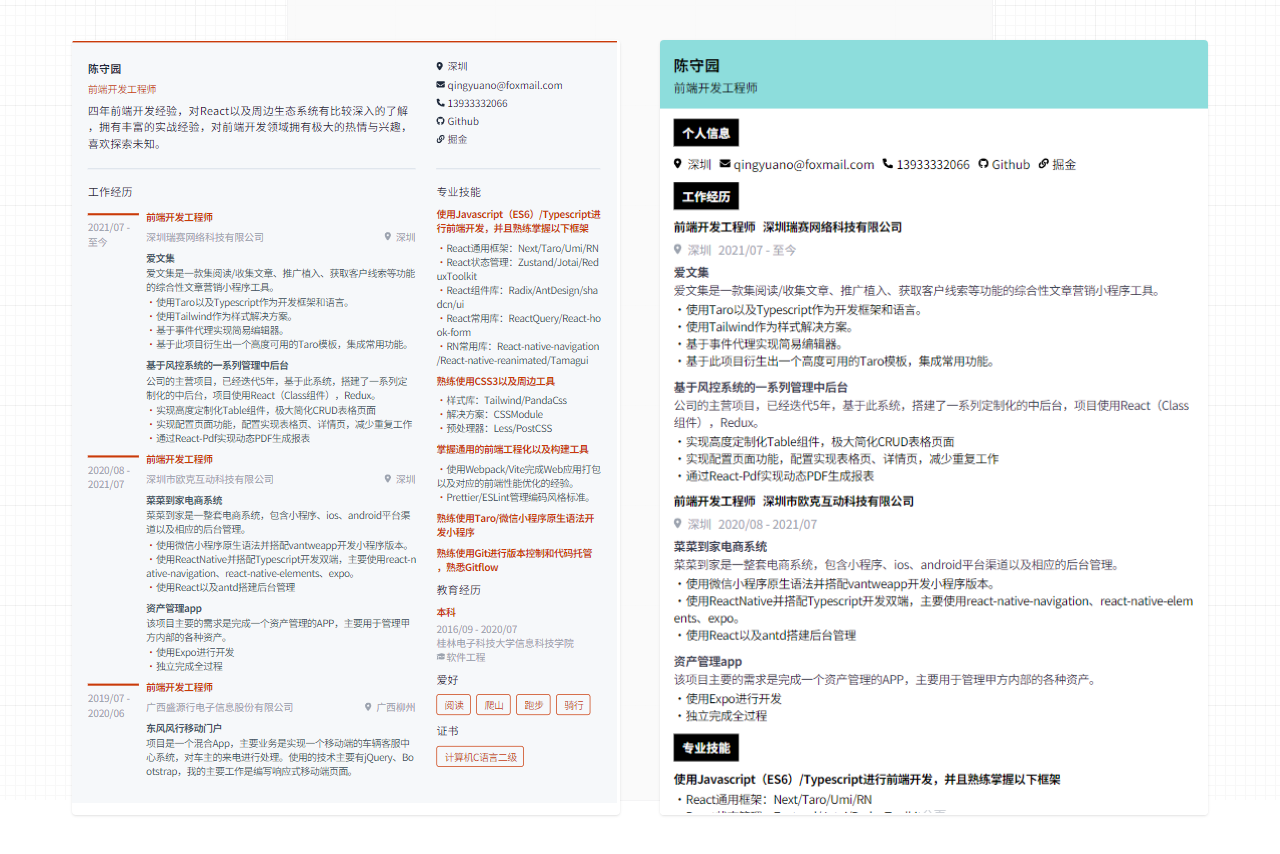
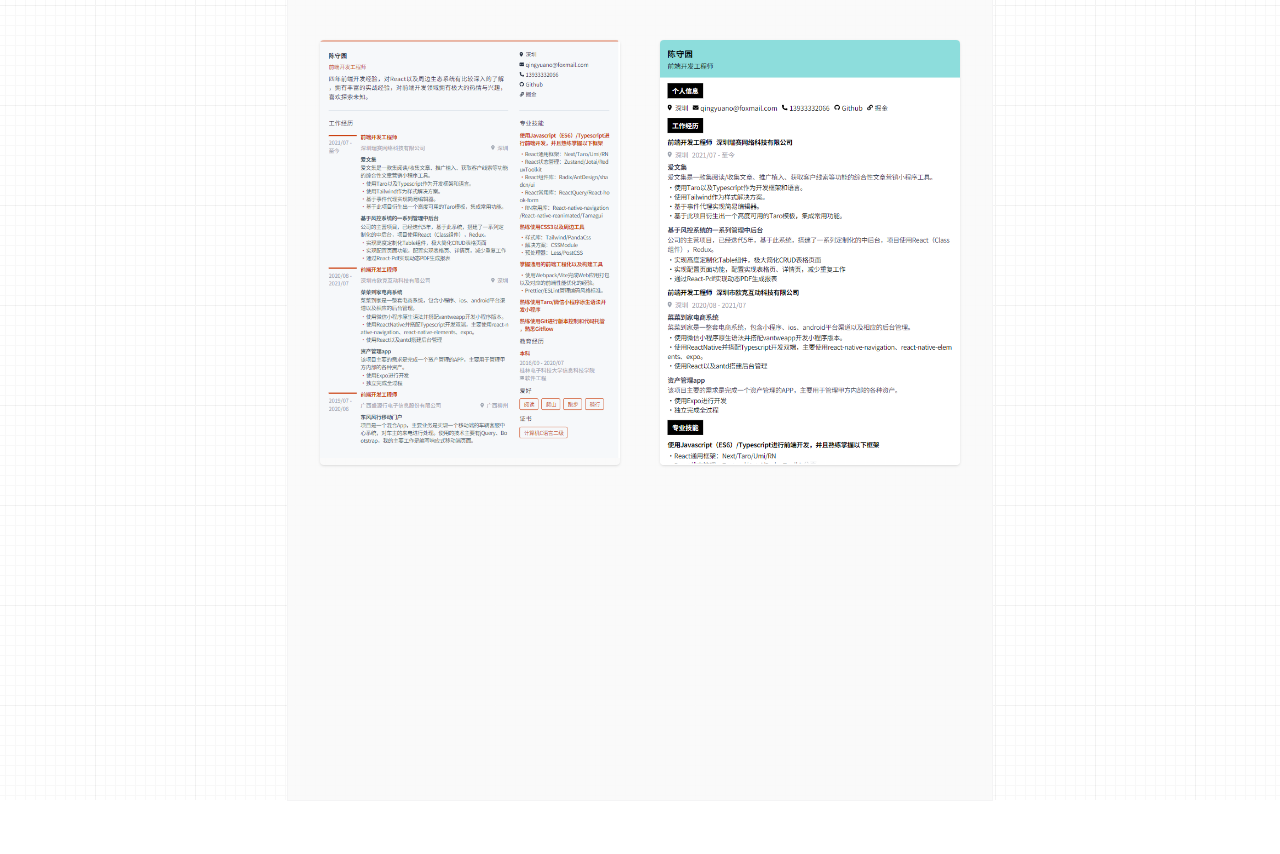
Before and after one commit to QingYuanO/g-resume, a Next.js app: page / in a window 1280 px wide. After the commit the page ends 800 px from the top, so only its background shows below. Built offline with nearby package versions, Linux system fonts and the light colour scheme.

Commit message:
ui : 修改主页样式

```diff
--- a/src/app/page.tsx
+++ b/src/app/page.tsx
@@ -15,20 +15,18 @@ const templates = [
 export default function Home() {
   return (
     <>
-      {/* <div className="pointer-events-none fixed inset-0 select-none bg-[url('/grid-black.svg')] bg-top bg-repeat dark:bg-[url('/grid.svg')]" /> */}
-      {/* <span className="pointer-events-none fixed top-0 block h-[800px] w-full select-none bg-[radial-gradient(103.72%_46.58%_at_50%_0%,rgba(5,5,5,0.045)_0%,rgba(0,0,0,0)_100%)] dark:bg-[radial-gradient(103.72%_46.58%_at_50%_0%,rgba(255,255,255,0.09)_0%,rgba(255,255,255,0)_100%)]" /> */}
       <div className="fixed inset-0 flex justify-center px-8 md:p-0">
         <div className="flex w-full max-w-3xl md:px-8">
           <div className="w-full bg-zinc-50/90 ring-1 ring-zinc-100 dark:bg-zinc-900/80 dark:ring-zinc-400/20" />
         </div>
       </div>
-      <main className="relative z-50 mx-auto grid grid-cols-2 place-content-center justify-items-center gap-10 py-10 md:max-w-fit ">
+      <main className="relative z-50 mx-auto box-border grid grid-cols-2 place-content-center justify-items-center gap-10 py-10 md:max-w-3xl  md:px-16">
         {templates.map((item, idx) => {
           return (
             <Link
               key={item.type}
               href={`/resume-builder/${item.type}`}
-              className="col-span-2 block aspect-[21/29.7] w-2/3 overflow-hidden rounded shadow duration-200  hover:scale-110 md:col-span-1 md:w-full md:odd:justify-self-end md:even:justify-self-start"
+              className="col-span-2 block  w-2/3 overflow-hidden rounded shadow duration-200  hover:scale-110 md:col-span-1 md:w-full md:odd:justify-self-end md:even:justify-self-start"
             >
               <Image
                 src={item.img}
```
